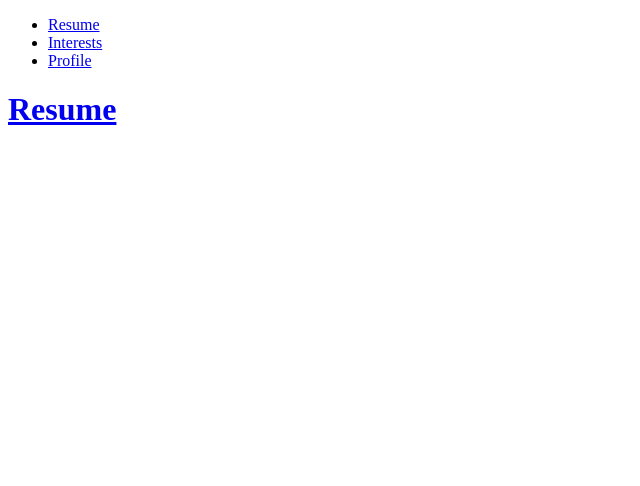
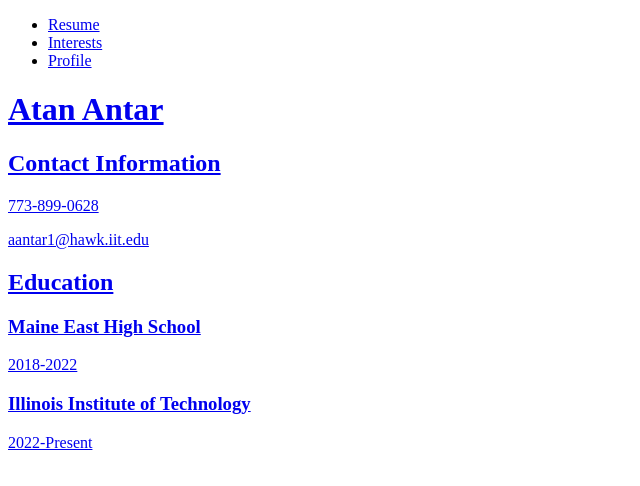
Before and after one commit to skiddled/Project-1, a plain HTML site: page index.html in a window 1280 px wide. Shown: the whole page, without its empty margins (0-640 px from the left). Drawn offline with Linux system fonts and the light colour scheme.

Commit message:
Adding basics of resume. Contact information and education added.

```diff
--- a/index.html
+++ b/index.html
@@ -12,6 +12,14 @@
         <li><a href="profile.html">Profile</li>
       </ul>
     </nav>
-    <h1>Resume</h1>
+    <h1>Atan Antar</h1>
+    <h2>Contact Information</h2>
+    <p>773-899-0628</p>
+    <p>aantar1@hawk.iit.edu</p>
+    <h2>Education</h2>
+    <h3>Maine East High School</h3>
+    <p>2018-2022</p>
+    <h3>Illinois Institute of Technology</h3>
+    <p>2022-Present</p>
   </body>
 </html>
```
